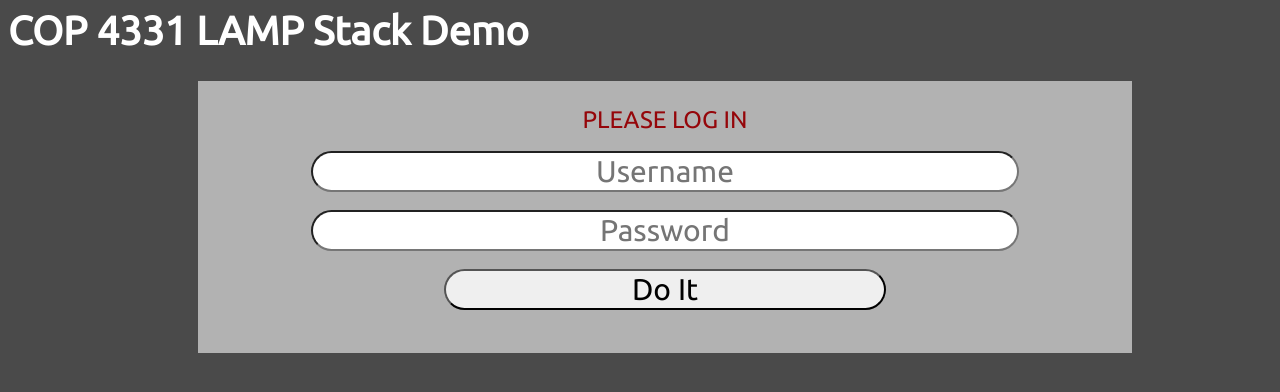
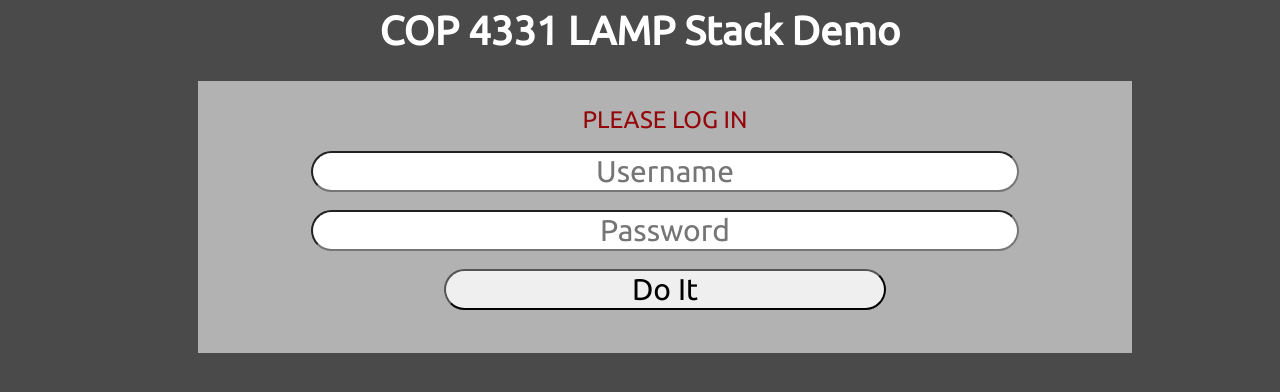
Before and after one commit to lurrah/cop3441_ContactBook, a PHP site: page / in a window 1280 px wide. Shown: the top 392 px of the page. Run offline with PHP 8.4, Linux system fonts and the light colour scheme.

Commit message:
Update styles.css

```diff
--- a/css/styles.css
+++ b/css/styles.css
@@ -7,7 +7,7 @@
 {
     font-size: 40px;
     width: 100%;
-    <-- margin: 2% 5%; -->
+    /* margin: 2% 5%; */
     text-align: center;
     font-family: 'Ubuntu', sans-serif;
     color: #FFFFFF;
```
